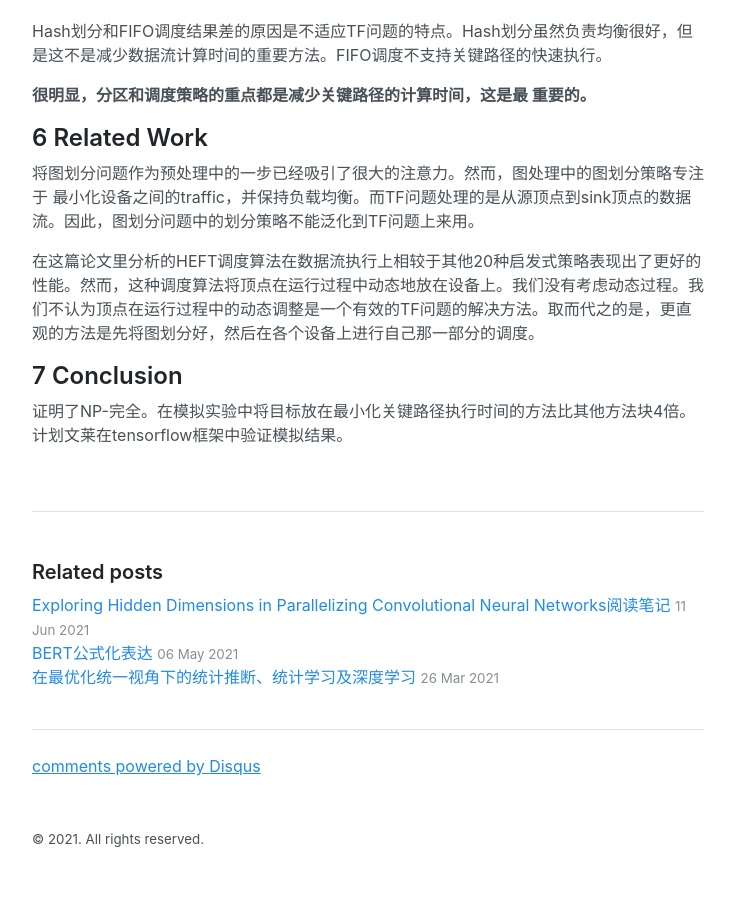
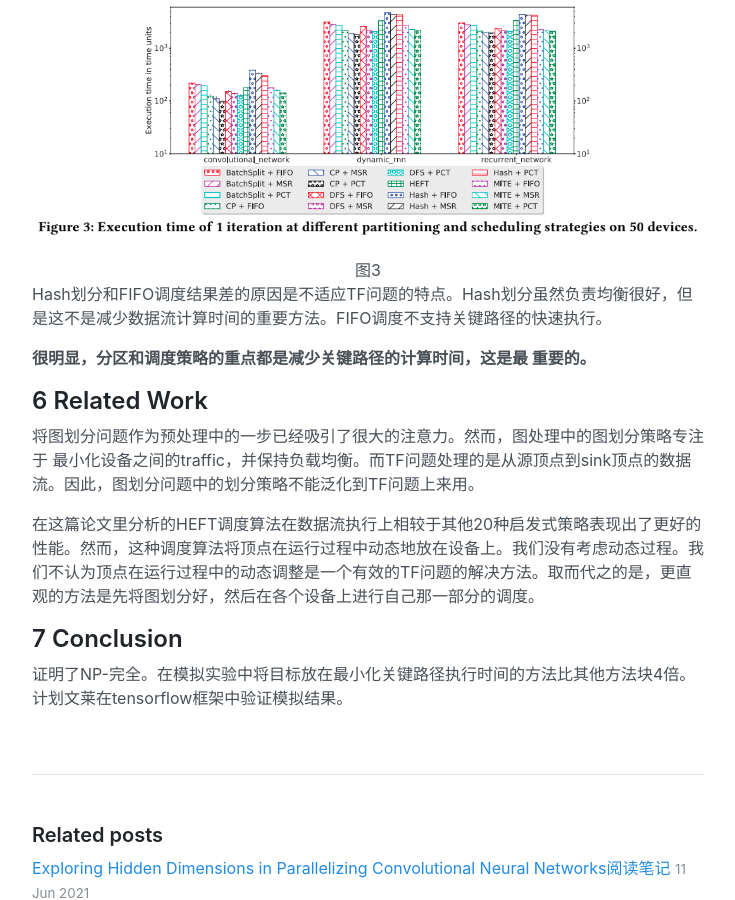
Before and after one commit to WePDLA/WePDLA.github.io, a Jekyll site: the page built from _posts/2021-06-11-Tensorflow partition and schedule.md, in a window 1280 px wide and 900 px high, scrolled down 3686 px. Shown: the whole window, without its empty margins (272-1007 px from the left). Built offline with Jekyll 4.4.1, drawn with Linux system fonts in a browser that asks for light colours; formulas are drawn with MathJax 3; comment, search, counter and statistics services are not loaded.

Commit message:
Bug fix
漏了张图

```diff
--- a/_posts/2021-06-11-Tensorflow partition and schedule.md
+++ b/_posts/2021-06-11-Tensorflow partition and schedule.md
@@ -91,7 +91,7 @@ $$dfsScore(v-i,dev_l) = traffic(v_i,dev_l)\\ \times execTime(v_i,dev_l) \tag{11}
 
 ### 5.2 Experiments and Results
 看图吧。
-![result](pictures/tensorflow_partition_schedule/3.png)
+{% include figure.html src="/figures/tensorflow_partition_schedule/3.png" caption="图3"%}
 Hash划分和FIFO调度结果差的原因是不适应TF问题的特点。Hash划分虽然负责均衡很好，但是这不是减少数据流计算时间的重要方法。FIFO调度不支持关键路径的快速执行。
 
 **很明显，分区和调度策略的重点都是减少关键路径的计算时间，这是最
```
